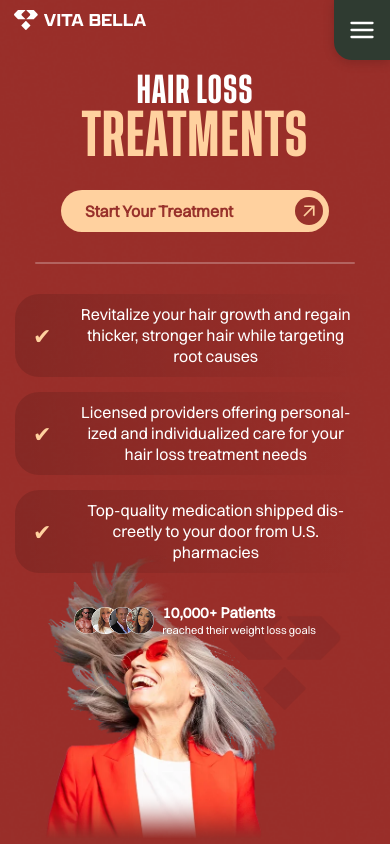
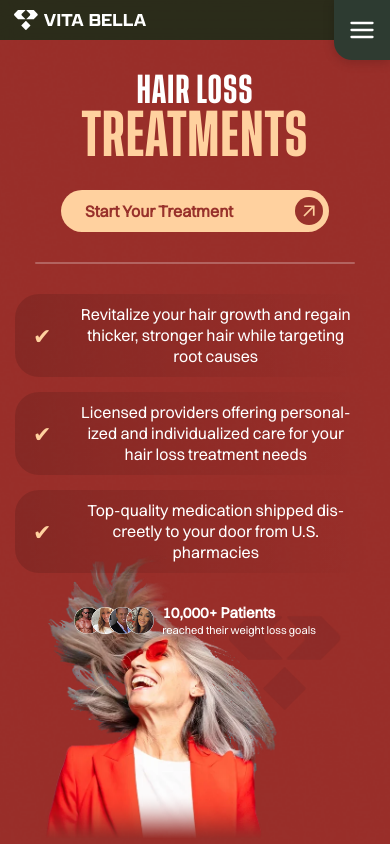
Before and after one commit to aribradshaw/VitaBella, a Next.js app in the folder vitabella/: page /hair-loss in a window 390 px wide. Shown: the top 844 px of the page. Built offline with nearby package versions, Linux system fonts and the light colour scheme.

Commit message:
header resizing mobile bg

```diff
--- a/vitabella/src/components/Header/Header.css
+++ b/vitabella/src/components/Header/Header.css
@@ -301,11 +301,24 @@
   background: rgba(24, 44, 24, 0.85);
   backdrop-filter: blur(12px);
   pointer-events: none;
-  /* Hide header-bg when .is-hero is on body (for Hero or CategoryHero) */
+  display: block;
+}
+@media (max-width: 900px) {
+  .header-bg {
+    height: 40px; /* match mobile header height */
+  }
+}
+
+
+/* Hide header-bg only when header is immediately followed by hero-body or category-hero */
+
+/* Hide header-bg when header is immediately before hero-body or category-hero */
+.header-bg {
   display: block;
 }
 
-body.is-hero .header-bg {
+.header:has(+ .hero-body) .header-bg,
+.header:has(+ .category-hero) .header-bg {
   display: none !important;
 }
 
```
